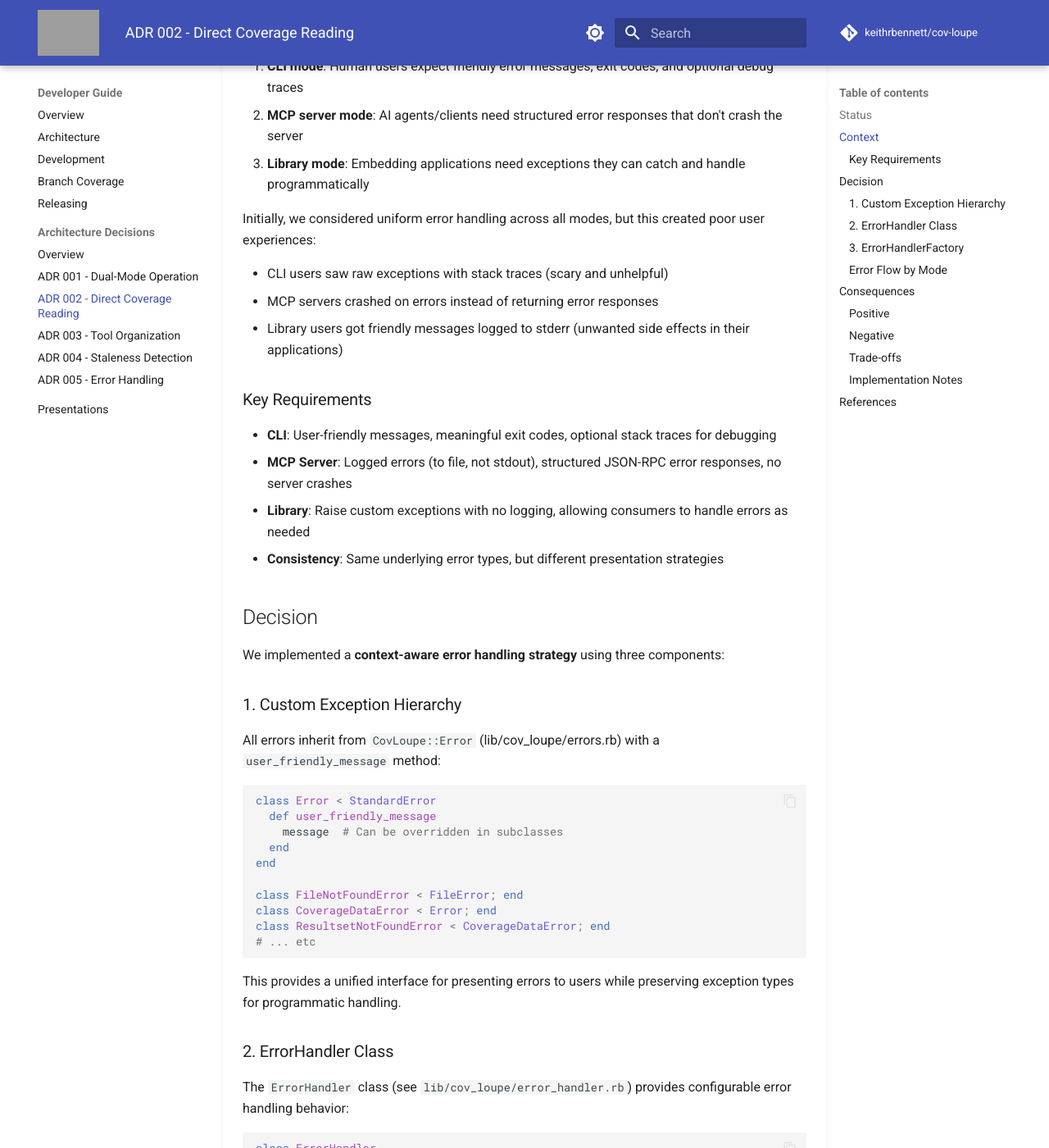
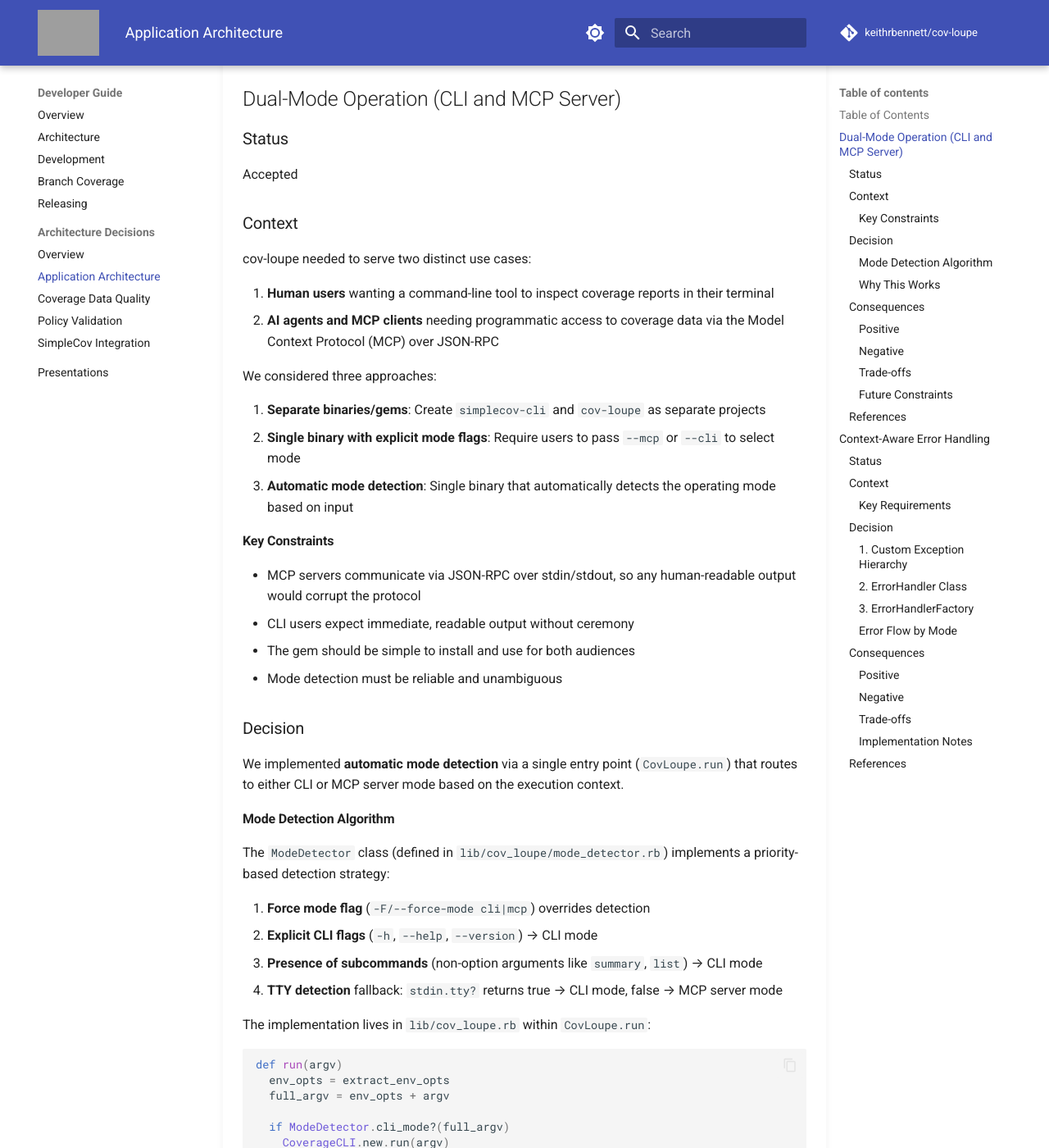
Before and after one commit to keithrbennett/simplecov-mcp, an MkDocs documentation site: the page built from docs/dev/arch-decisions/application-architecture.md, in a window 1280 px wide and 1400 px high, scrolled down 466 px. Shown: the whole window at 82% size. Built offline with MkDocs 1.6.1 and Material for MkDocs 9.7.7, drawn with Linux system fonts in a browser that asks for light colours; comment, search, counter and statistics services are not loaded; some of the changed text lies outside the part shown; grey boxes are pictures that could not be loaded.

Commit message:
Reorganize architecture decisions by topic area
Reorganize ADRs from sequential numbering (001-005) to topic-based files:
- application-architecture.md: Dual-mode operation + error handling (ADR 001 & 002)
- coverage-data-quality.md: Staleness detection (ADR 003)
- policy-validation.md: Success predicates (ADR 004)
- simplecov-integration.md: SimpleCov dependency strategy (ADR 005)

Benefits:
- Related decisions are grouped together for better coherence
- File names describe content rather than arbitrary numbers
- Easier to find relevant architectural decisions
- Combined ADR 001 and 002 since error handling is tightly coupled with dual-mode architecture

Updated cross-references in:
- docs/dev/arch-decisions/README.md
- mkdocs.yml

````diff
--- a/docs/dev/arch-decisions/002-x-arch-decision.md
+++ b/docs/dev/arch-decisions/application-architecture.md
@@ -1,12 +1,120 @@
-# ADR 002: Context-Aware Error Handling Strategy
+# Application Architecture
 
 [Back to main README](../../index.md)
 
-## Status
+This document describes the core architectural decisions that shape how cov-loupe operates: its dual-mode design and context-aware error handling strategy.
+
+## Table of Contents
+
+- [Dual-Mode Operation (CLI and MCP Server)](#dual-mode-operation-cli-and-mcp-server)
+- [Context-Aware Error Handling](#context-aware-error-handling)
+
+---
+
+## Dual-Mode Operation (CLI and MCP Server)
+
+### Status
 
 Accepted
 
-## Context
+### Context
+
+cov-loupe needed to serve two distinct use cases:
+
+1. **Human users** wanting a command-line tool to inspect coverage reports in their terminal
+2. **AI agents and MCP clients** needing programmatic access to coverage data via the Model Context Protocol (MCP) over JSON-RPC
+
+We considered three approaches:
+
+1. **Separate binaries/gems**: Create `simplecov-cli` and `cov-loupe` as separate projects
+2. **Single binary with explicit mode flags**: Require users to pass `--mcp` or `--cli` to select mode
+3. **Automatic mode detection**: Single binary that automatically detects the operating mode based on input
+
+#### Key Constraints
+
+- MCP servers communicate via JSON-RPC over stdin/stdout, so any human-readable output would corrupt the protocol
+- CLI users expect immediate, readable output without ceremony
+- The gem should be simple to install and use for both audiences
+- Mode detection must be reliable and unambiguous
+
+### Decision
+
+We implemented **automatic mode detection** via a single entry point (`CovLoupe.run`) that routes to either CLI or MCP server mode based on the execution context.
+
+#### Mode Detection Algorithm
+
+The `ModeDetector` class (defined in `lib/cov_loupe/mode_detector.rb`) implements a priority-based detection strategy:
+
+1. **Force mode flag** (`-F/--force-mode cli|mcp`) overrides detection
+2. **Explicit CLI flags** (`-h`, `--help`, `--version`) → CLI mode
+3. **Presence of subcommands** (non-option arguments like `summary`, `list`) → CLI mode
+4. **TTY detection** fallback: `stdin.tty?` returns true → CLI mode, false → MCP server mode
+
+The implementation lives in `lib/cov_loupe.rb` within `CovLoupe.run`:
+
+```ruby
+def run(argv)
+  env_opts = extract_env_opts
+  full_argv = env_opts + argv
+
+  if ModeDetector.cli_mode?(full_argv)
+    CoverageCLI.new.run(argv)
+  else
+    CovLoupe.default_log_file = parse_log_file(full_argv)
+    MCPServer.new.run
+  end
+end
+```
+
+#### Why This Works
+
+- **MCP clients** pipe JSON-RPC to stdin (not a TTY) and don't pass subcommands → routes to MCP server
+- **CLI users** run from an interactive terminal (TTY) or pass explicit subcommands → routes to CLI
+- **Edge cases** are covered by explicit flags (`--force-mode mcp` for testing MCP mode from a TTY)
+
+### Consequences
+
+#### Positive
+
+1. **User convenience**: Single gem to install (`gem install cov-loupe`), single executable (`cov-loupe`)
+2. **No ceremony**: Users don't need to remember mode flags or understand the MCP/CLI distinction
+3. **Testable**: The `ModeDetector` class is a pure function that can be tested in isolation
+4. **Clear separation**: CLI and MCP server implementations remain completely separate after routing
+
+#### Negative
+
+1. **Complexity**: Requires maintaining the mode detection logic and keeping it accurate
+2. **Potential ambiguity**: In unusual environments (non-TTY CLI execution without subcommands), users must understand `--force-mode`
+3. **Shared dependencies**: Some components (error handling, coverage model) must work correctly in both modes
+
+#### Trade-offs
+
+- **Versus separate gems**: More initial complexity, but better DX (single installation, no confusion about which gem to use)
+- **Versus explicit mode flags**: Slightly more "magical", but eliminates user error and reduces boilerplate
+
+#### Future Constraints
+
+- Mode detection logic must remain stable and backward-compatible
+- Any new CLI subcommands must be registered in `ModeDetector::SUBCOMMANDS`
+- Shared components (like `CoverageModel`) must never output to stdout/stderr in ways that differ by mode
+
+### References
+
+- Implementation: `lib/cov_loupe.rb` (`CovLoupe.run`)
+- Mode detection: `lib/cov_loupe/mode_detector.rb`
+- CLI implementation: `lib/cov_loupe/cli.rb`
+- MCP server implementation: `lib/cov_loupe/mcp_server.rb`
+- Related section: [Context-Aware Error Handling](#context-aware-error-handling)
+
+---
+
+## Context-Aware Error Handling
+
+### Status
+
+Accepted
+
+### Context
 
 cov-loupe operates in three distinct contexts, each with different error handling requirements:
 
@@ -20,18 +128,18 @@ Initially, we considered uniform error handling across all modes, but this creat
 - MCP servers crashed on errors instead of returning error responses
 - Library users got friendly messages logged to stderr (unwanted side effects in their applications)
 
-### Key Requirements
+#### Key Requirements
 
 - **CLI**: User-friendly messages, meaningful exit codes, optional stack traces for debugging
 - **MCP Server**: Logged errors (to file, not stdout), structured JSON-RPC error responses, no server crashes
 - **Library**: Raise custom exceptions with no logging, allowing consumers to handle errors as needed
 - **Consistency**: Same underlying error types, but different presentation strategies
 
-## Decision
+### Decision
 
 We implemented a **context-aware error handling strategy** using three components:
 
-### 1. Custom Exception Hierarchy
+#### 1. Custom Exception Hierarchy
 
 All errors inherit from `CovLoupe::Error` (lib/cov_loupe/errors.rb) with a `user_friendly_message` method:
 
@@ -50,7 +158,7 @@ class ResultsetNotFoundError < CoverageDataError; end
 
 This provides a unified interface for presenting errors to users while preserving exception types for programmatic handling.
 
-### 2. ErrorHandler Class
+#### 2. ErrorHandler Class
 
 The `ErrorHandler` class (see `lib/cov_loupe/error_handler.rb`) provides configurable error handling behavior:
 
@@ -80,7 +188,7 @@ The `convert_standard_error` method transforms Ruby's standard errors into user-
 - `JSON::ParserError` → `CoverageDataError`
 - `Errno::EACCES` → `FilePermissionError`
 
-### 3. ErrorHandlerFactory
+#### 3. ErrorHandlerFactory
 
 The `ErrorHandlerFactory` (defined in `lib/cov_loupe/error_handler_factory.rb`) creates mode-specific handlers:
 
@@ -100,7 +208,7 @@ module ErrorHandlerFactory
 end
 ```
 
-### Error Flow by Mode
+#### Error Flow by Mode
 
 **CLI Mode** (lib/cov_loupe/cli.rb):
 1. Catches all exceptions in the main run loop
@@ -119,9 +227,9 @@ end
 2. Raises custom exceptions directly
 3. Consumers catch and handle `CovLoupe::Error` subclasses
 
-## Consequences
+### Consequences
 
-### Positive
+#### Positive
 
 1. **Excellent UX**: Each context gets appropriate error handling behavior
 2. **Robustness**: MCP server never crashes on tool errors
@@ -129,18 +237,18 @@ end
 4. **Clean library API**: No unwanted side effects (logging, stderr output) when used as a library
 5. **Type safety**: Custom exceptions allow programmatic error handling by type
 
-### Negative
+#### Negative
 
 1. **Complexity**: Three error handling paths to maintain and test
 2. **Coordination required**: All error types must implement `user_friendly_message` consistently
 3. **Error conversion overhead**: Standard errors must be converted to custom exceptions
 
-### Trade-offs
+#### Trade-offs
 
 - **Versus uniform error handling**: More code complexity, but dramatically better UX in each context
 - **Versus separate error classes per mode**: Single error hierarchy is simpler, factory pattern adds mode-specific behavior
 
-### Implementation Notes
+#### Implementation Notes
 
 The `ErrorHandler.convert_standard_error` method uses pattern matching on exception types and error messages to provide helpful, context-aware error messages. This includes:
 
@@ -148,7 +256,7 @@ The `ErrorHandler.convert_standard_error` method uses pattern matching on except
 - Detecting SimpleCov-specific error patterns
 - Providing actionable suggestions ("please run your tests first")
 
-## References
+### References
 
 - Custom exceptions: `lib/cov_loupe/errors.rb`
 - ErrorHandler implementation: `lib/cov_loupe/error_handler.rb`
@@ -156,4 +264,4 @@ The `ErrorHandler.convert_standard_error` method uses pattern matching on except
 - CLI error handling: `lib/cov_loupe/cli.rb` (rescue block in `CoverageCLI#run`)
 - MCP tool error handling: `lib/cov_loupe/base_tool.rb` (`BaseTool#call`)
 - Library mode: `lib/cov_loupe.rb` (error handling within `CovLoupe.run`)
-- Related ADR: [001: Dual-Mode Operation](001-x-arch-decision.md)
+- Related section: [Dual-Mode Operation](#dual-mode-operation-cli-and-mcp-server)
--- a/mkdocs.yml
+++ b/mkdocs.yml
@@ -107,11 +107,10 @@ nav:
       - Releasing: dev/RELEASING.md
       - Architecture Decisions:
           - Overview: dev/arch-decisions/README.md
-          - ADR 001 - Dual-Mode Operation: dev/arch-decisions/001-x-arch-decision.md
-          - ADR 002 - Direct Coverage Reading: dev/arch-decisions/002-x-arch-decision.md
-          - ADR 003 - Tool Organization: dev/arch-decisions/003-x-arch-decision.md
-          - ADR 004 - Staleness Detection: dev/arch-decisions/004-x-arch-decision.md
-          - ADR 005 - Error Handling: dev/arch-decisions/005-x-arch-decision.md
+          - Application Architecture: dev/arch-decisions/application-architecture.md
+          - Coverage Data Quality: dev/arch-decisions/coverage-data-quality.md
+          - Policy Validation: dev/arch-decisions/policy-validation.md
+          - SimpleCov Integration: dev/arch-decisions/simplecov-integration.md
       - Presentations: dev/presentations/cov-loupe-presentation.md
   - Contributing: contributing.md
   - Code of Conduct: code_of_conduct.md
````
Also changed, not shown: docs/dev/arch-decisions/001-x-arch-decision.md (deleted, +0 -98 lines), docs/dev/arch-decisions/README.md (+7 -6 lines), docs/dev/arch-decisions/coverage-data-quality.md (renamed from docs/dev/arch-decisions/003-x-arch-decision.md, +20 -16 lines), docs/dev/arch-decisions/policy-validation.md (renamed from docs/dev/arch-decisions/004-x-arch-decision.md, +21 -17 lines), docs/dev/arch-decisions/simplecov-integration.md (renamed from docs/dev/arch-decisions/005-x-arch-decision.md, +30 -18 lines).
